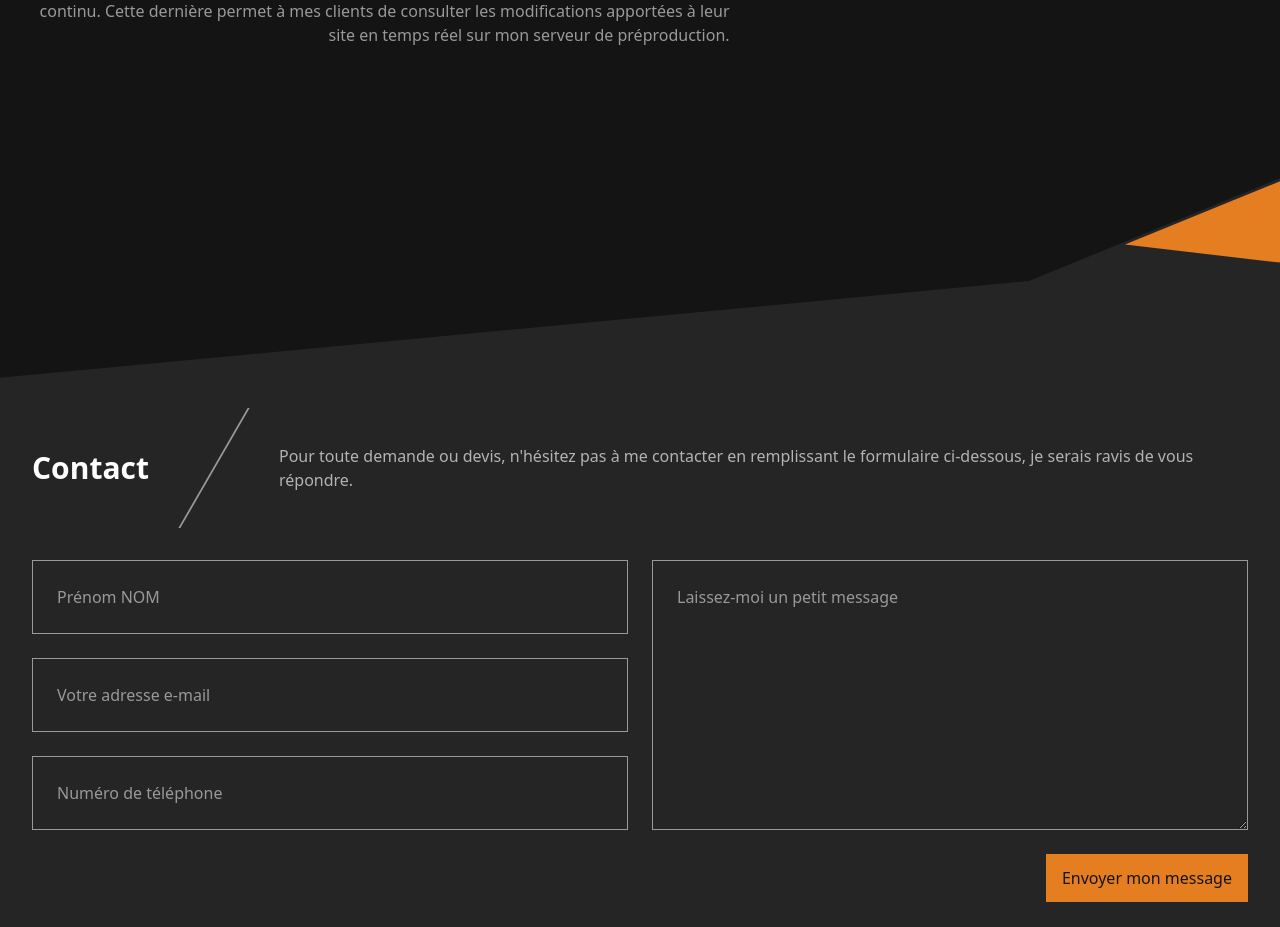
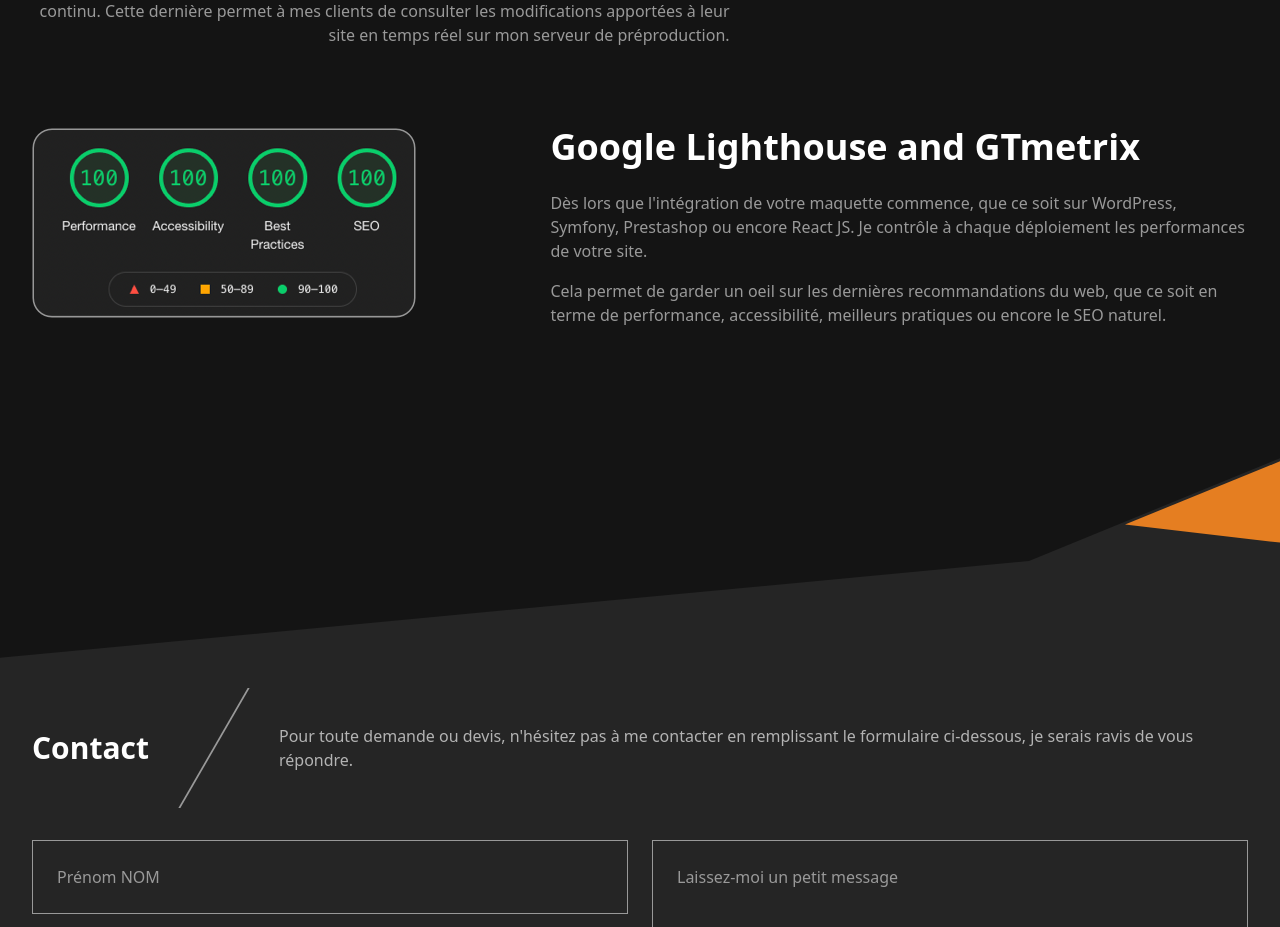
Before and after one commit to akiletour/inrage, a Next.js app: page /prestations/creation-site-web in a window 1280 px wide. Shown: the part 4160-5087 px from the top of the page. Built offline with nearby package versions, Linux system fonts and the light colour scheme.

Commit message:
build-website(block): add lighthouse and gtmetrix

```diff
--- a/pages/prestations/creation-site-web/index.js
+++ b/pages/prestations/creation-site-web/index.js
@@ -257,6 +257,28 @@ export default function PrestationBuildWebsite() {
               </p>
             </div>
           </div>
+
+          <div className="flex items-center flex-col md:flex-row mt-10">
+            <div className="md:w-2/5">
+              <Image
+                src="/images/lighthouse-100percent-inrage.png"
+                width={385}
+                height={191}
+                alt="Création et intégration avec Sketch"
+              />
+            </div>
+            <div className="md:w-3/5 md:pl-4">
+              <h3 className="text-white text-4xl font-bold mb-3">
+                Google Lighthouse and GTmetrix
+              </h3>
+
+              <p className="mt-2">Dès lors que l&apos;intégration de votre maquette commence, que ce soit sur WordPress, Symfony, Prestashop ou encore React JS. Je contrôle à chaque déploiement les performances de votre site. </p>
+
+              <p className="mt-2">Cela permet de garder un oeil sur les dernières recommandations du web, que ce soit en terme de performance, accessibilité, meilleurs pratiques ou encore le SEO naturel.</p>
+
+            </div>
+          </div>
+
         </div>
 
         <Diagonal
```
Also changed, not shown: public/images/lighthouse-100percent-inrage.png (added).
